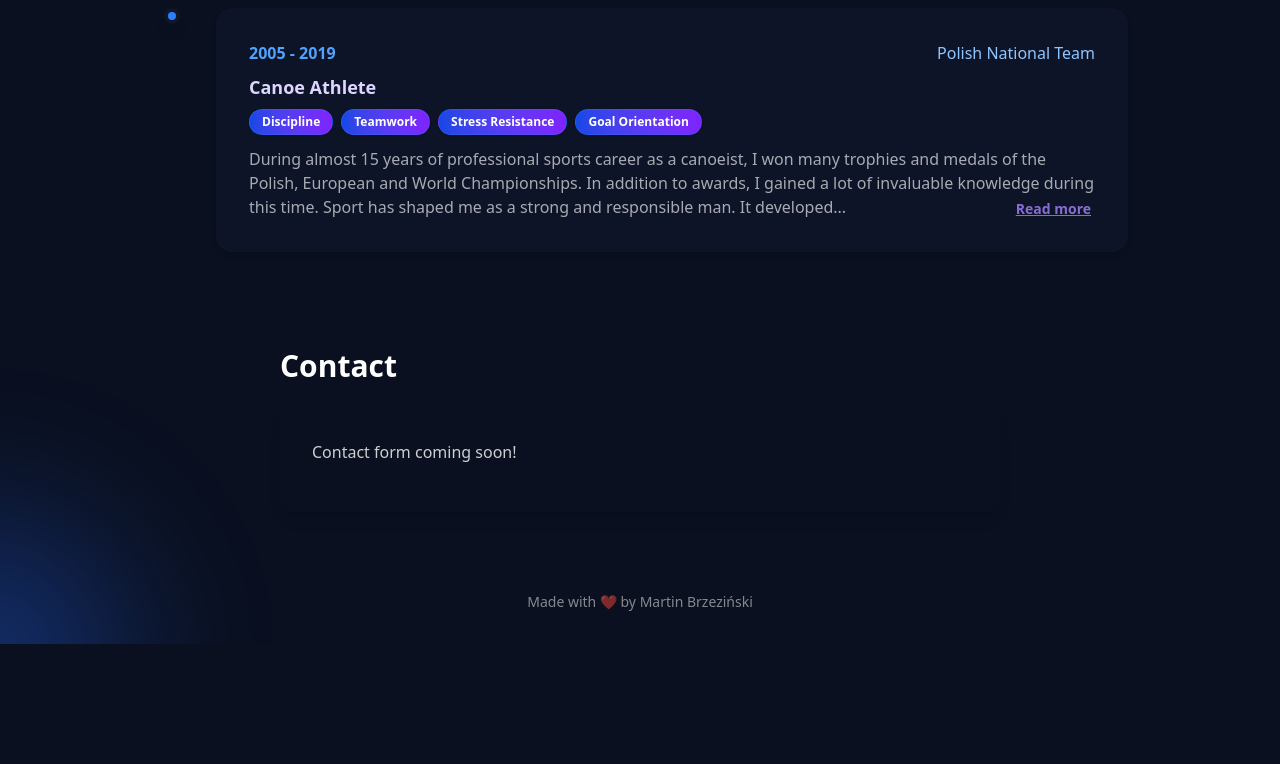
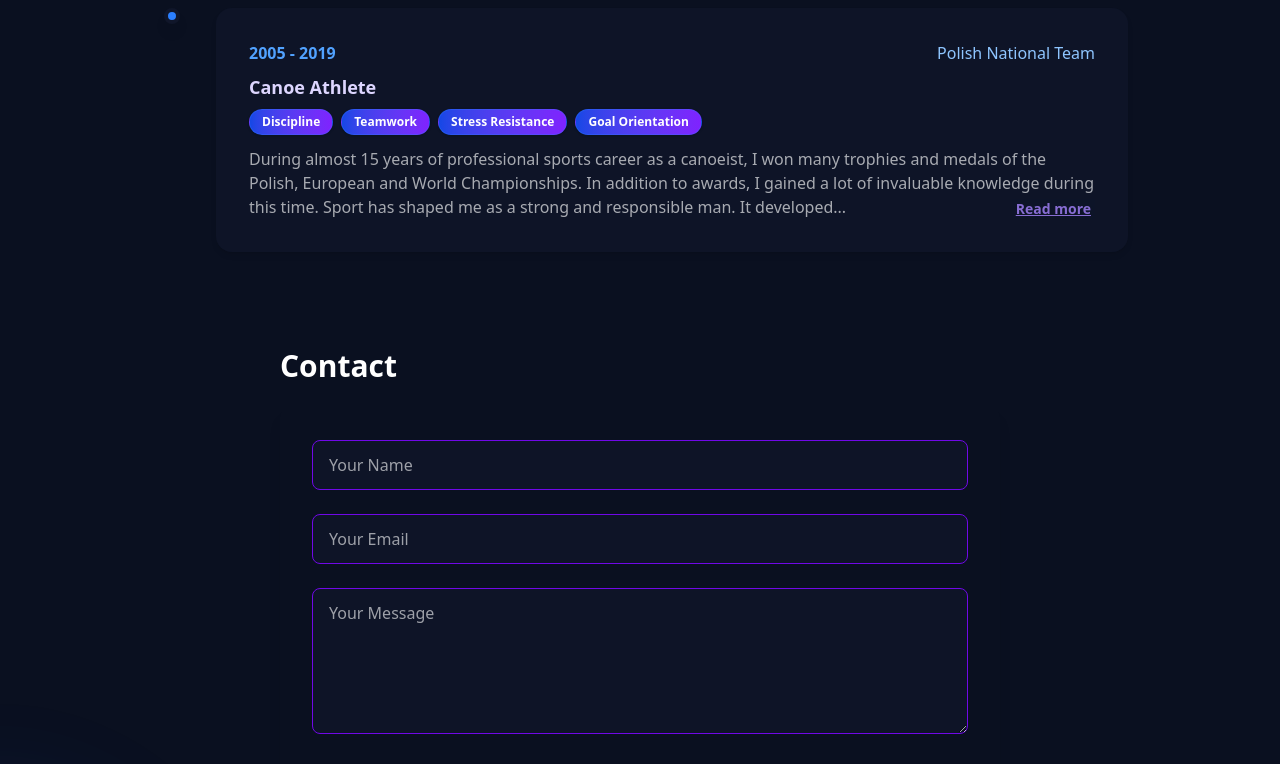
Before and after one commit to Martini310/portfolio, a Next.js app: page / in a window 1280 px wide. Shown: the part 2000-2764 px from the top of the page. Before the commit the page ends 2644 px from the top, so only its background shows below. Built offline with nearby package versions, Linux system fonts and the light colour scheme.

Commit message:
feat: Implement contact form in the Home component with validation and styling

```diff
--- a/src/app/page.tsx
+++ b/src/app/page.tsx
@@ -199,9 +199,39 @@ export default function Home() {
       {/* Contact Section */}
       <section id="contact" className="max-w-3xl mx-auto px-6 py-12">
         <h2 className="text-2xl md:text-3xl font-bold mb-6 text-violet">Contact</h2>
-        <div className="bg-gradient-to-br from-deep-blue via-gradient-mid to-gradient-end rounded-xl p-8 shadow-lg">
-          <p className="text-white/80 mb-4">Contact form coming soon!</p>
-        </div>
+        <form
+          action="https://formspree.io/f/xgvydjyj"
+          method="POST"
+          className="bg-gradient-to-br from-deep-blue via-gradient-mid to-gradient-end rounded-xl p-8 shadow-lg flex flex-col gap-6"
+        >
+          <input
+            type="text"
+            name="name"
+            placeholder="Your Name"
+            required
+            className="px-4 py-3 rounded-lg bg-[#10162a]/80 text-white placeholder-white/60 border border-violet-700 focus:outline-none focus:ring-2 focus:ring-violet-400 transition"
+          />
+          <input
+            type="email"
+            name="email"
+            placeholder="Your Email"
+            required
+            className="px-4 py-3 rounded-lg bg-[#10162a]/80 text-white placeholder-white/60 border border-violet-700 focus:outline-none focus:ring-2 focus:ring-violet-400 transition"
+          />
+          <textarea
+            name="message"
+            placeholder="Your Message"
+            required
+            rows={5}
+            className="px-4 py-3 rounded-lg bg-[#10162a]/80 text-white placeholder-white/60 border border-violet-700 focus:outline-none focus:ring-2 focus:ring-violet-400 transition"
+          />
+          <button
+            type="submit"
+            className="mt-2 px-8 py-3 rounded-full bg-gradient-to-r from-blue-500 to-violet-500 text-white font-semibold shadow-lg hover:scale-105 transition-transform"
+          >
+            Send Message
+          </button>
+        </form>
       </section>
 
       <footer className="w-full text-center text-white/50 py-8 text-sm z-20 relative">
```
